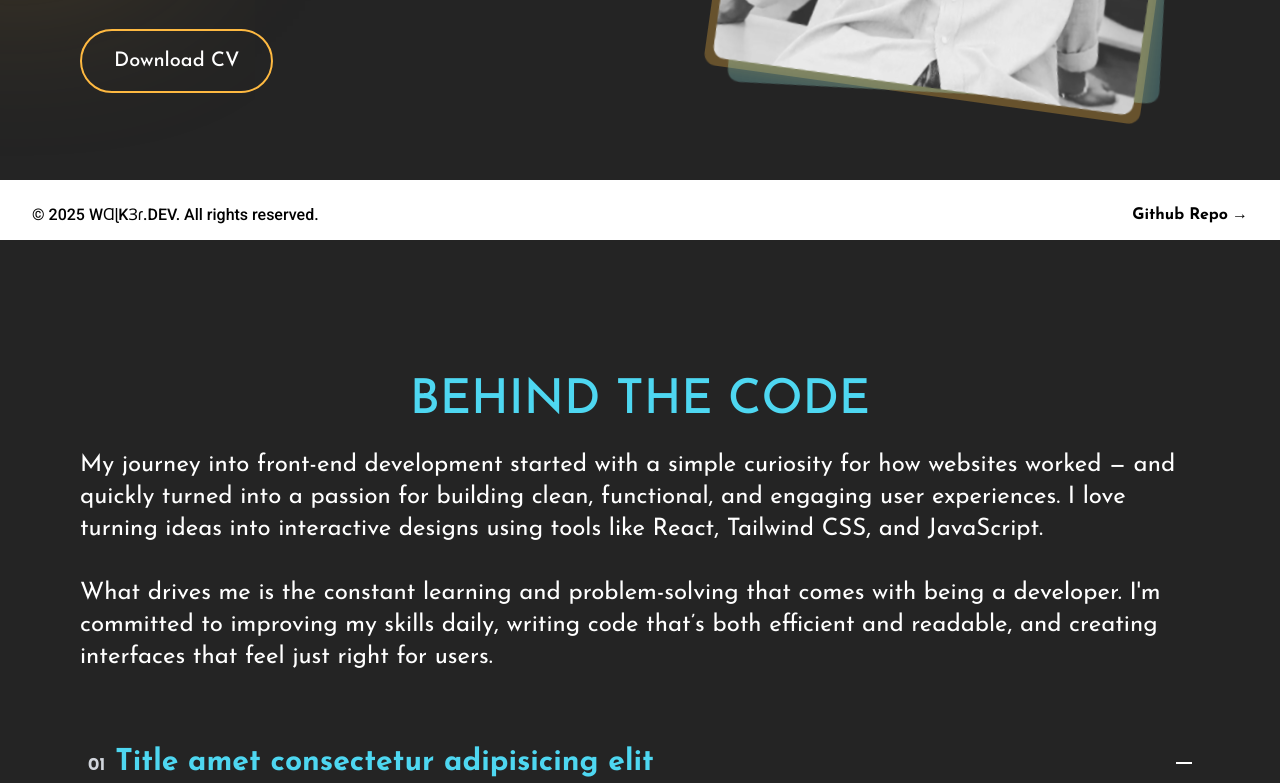
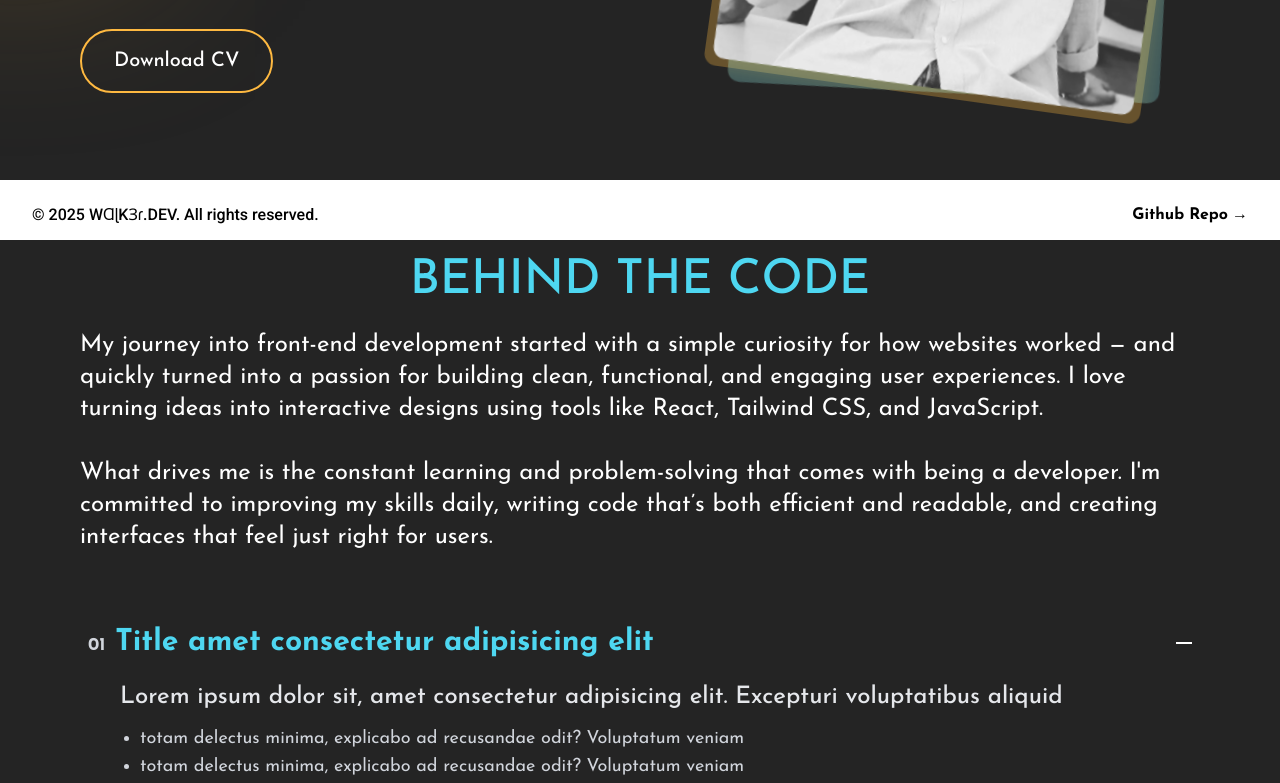
Before and after one commit to Walker-Gideon/walker.dev, a React (Vite) app: page / in a window 1280 px wide. Shown: the part 560-1343 px from the top of the page. Built offline with nearby package versions, Linux system fonts and the light colour scheme; a web font is replaced by a local one.

Commit message:
Change the padding and margin in the about section

```diff
--- a/src/components/about/About.jsx
+++ b/src/components/about/About.jsx
@@ -6,7 +6,7 @@ function About() {
   return (
     <div
       id="about"
-      className="small:h-full md:h-190 pt-40 small:pt-18 sm:pt-25 medium:pt-40 px-20 small:px-4 sm:px-6 md:px-10 lg:px-20 h-[90vh]"
+      className="w-full h-full pb-10 pt-30 small:pt-25 medium:pt-30 px-20 small:px-4 sm:px-8 lg:px-20"
     >
       <div>
         <AboutPara />
--- a/src/components/hero/Hero.jsx
+++ b/src/components/hero/Hero.jsx
@@ -6,7 +6,7 @@ function Hero() {
   return (
     <div
       id="/"
-      className="w-full h-full py-30 small:py-25 medium:py-30 px-20 small:px-4 sm:px-8 lg:px-20 flex items-center justify-between small:flex-col md:flex-row small:gap-20 medium:gap-40 md:gap-0 overflow-hidden"
+      className="w-full h-full pb-10 pt-30 small:pt-25 medium:pt-30 px-20 small:px-4 sm:px-8 lg:px-20 flex items-center justify-between small:flex-col md:flex-row small:gap-20 medium:gap-40 md:gap-0 overflow-hidden"
     >
       <div className="w-200 small:w-auto md:w-210 small:text-center sm:text-center md:text-left">
         <HeroText />
```
